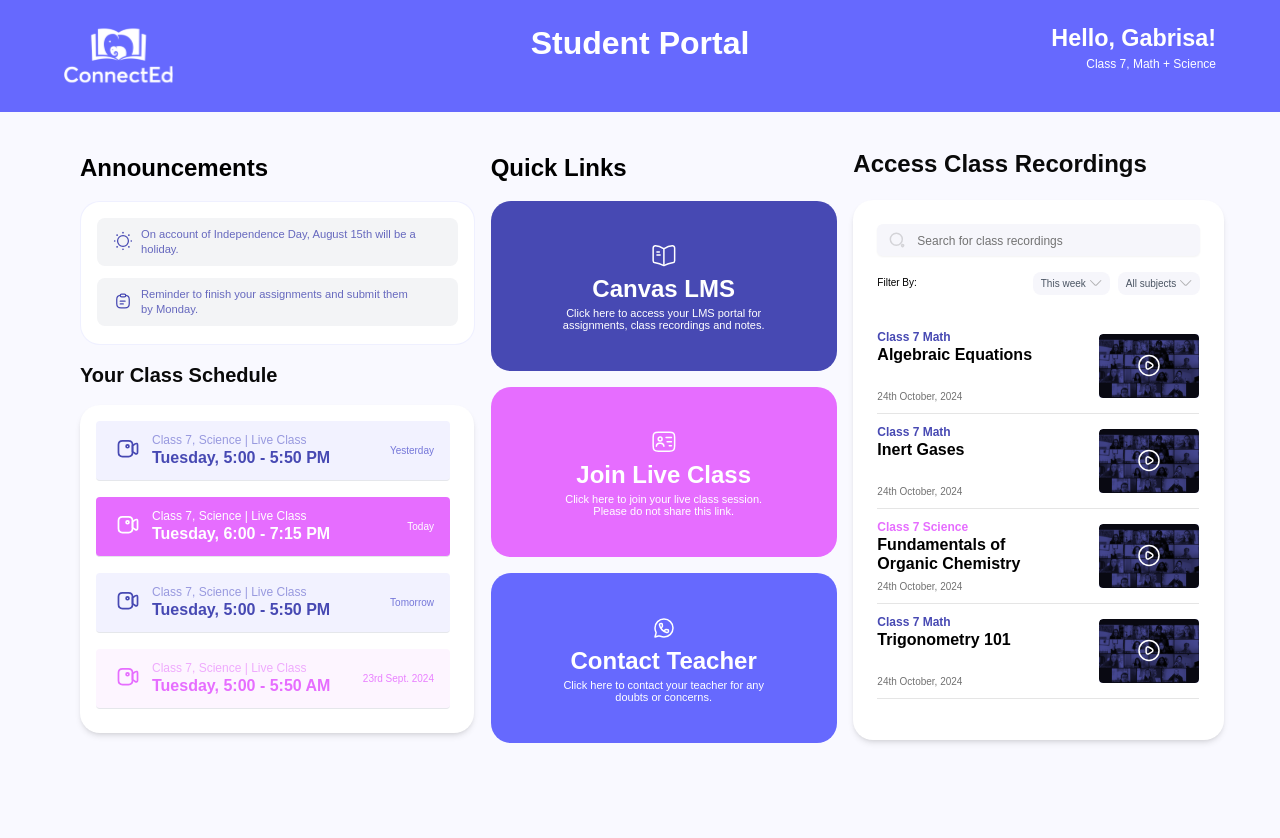
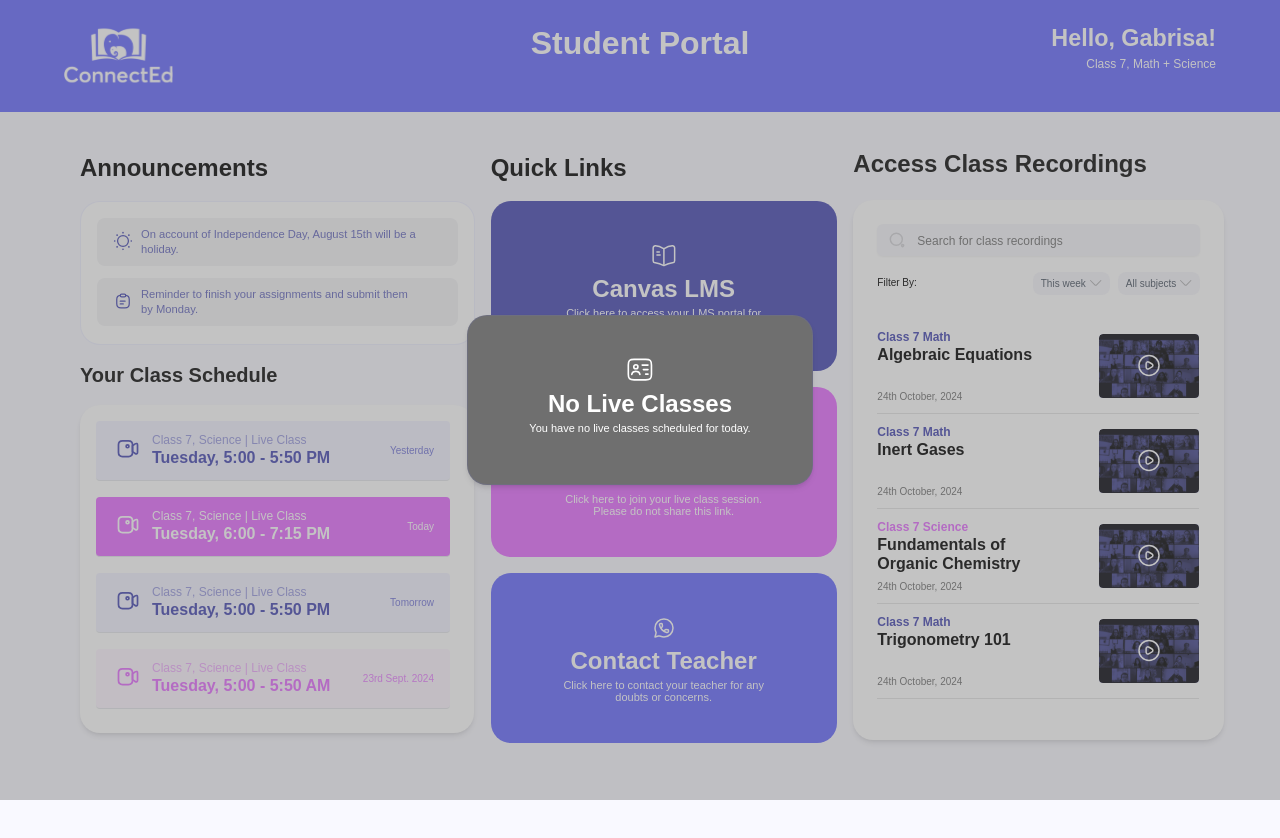
Before and after one commit to akshayaparida/student-portal, a Next.js app: page / in a window 1280 px wide. Both pictures are taken after a click on the element 663 px from the left and 472 px from the top of the page. Shown: the top 838 px of the page. Built offline with nearby package versions, Linux system fonts and the light colour scheme.

Commit message:
Fix modal design and update SVG icon implementation

```diff
--- a/components/quickLinks/QuickLinks.tsx
+++ b/components/quickLinks/QuickLinks.tsx
@@ -1,6 +1,11 @@
 "use client";
 
+import { useState } from "react";
+import Modal from './modal'; // Ensure this Modal component uses `isOpen` and `onClose` props correctly
+
 const QuickLinks = () => {
+  const [isModalOpen, setModalOpen] = useState(false); // Initialize with `false` to prevent automatic popup
+
   const links = [
     {
       id: 1,
@@ -123,9 +128,10 @@ const QuickLinks = () => {
     },
   ];
 
+
   return (
     <div>
-      <h2 className="font-outfit text-2xl font-bold text-black mb-8 w-[170px] h-[17px] rounded-[8px]   ">Quick Links</h2>
+      <h2 className="font-outfit text-2xl font-bold text-black mb-8 w-[170px] h-[17px] rounded-[8px]">Quick Links</h2>
       <div className="grid grid-cols-1 gap-4">
         {links.map((link) => (
           <div
@@ -133,6 +139,7 @@ const QuickLinks = () => {
             className={`transition-all duration-300 overflow-hidden ${link.color} rounded-[20px] w-[346px] h-[170px] hover:bg-white group
               ${link.id === 1 ? 'hover:border-[1px] hover:border-solid hover:border-[#4749B31A]' :
                link.id === 2 || link.id === 3 ? 'hover:border-[1px] hover:border-solid hover:border-[#6669FE1A]' : ''}`}
+            onClick={link.id === 2 ? () => setModalOpen(true) : undefined} // Open modal for "Join Live Class"
           >
             <div className="flex flex-col items-center justify-center h-full">
               {link.icon}
@@ -143,7 +150,7 @@ const QuickLinks = () => {
                 {link.title}
               </h3>
               <p
-                className={`text-center w-[223px] h-[21px] text-[11px] leading-[11.88px] font-outfit font-normal
+                className={`text-center w-[223px] h-[21px] text-[11px] leading-[11.88px] font-outfit
                   ${link.id === 2 ? 'text-white group-hover:text-[#E66DFF] group-hover:transition-colors duration-300' : 'text-white group-hover:text-[#4749B3]'}`}
               >
                 {link.description}
@@ -152,9 +159,15 @@ const QuickLinks = () => {
           </div>
         ))}
       </div>
+
+      {/* Modal component with `isOpen` and `onClose` props */}
+      <Modal isOpen={isModalOpen} onClose={() => setModalOpen(false)}>
+        <div>
+
+        </div>
+      </Modal>
     </div>
   );
-
 };
 
 export default QuickLinks;
--- /dev/null
+++ b/components/quickLinks/modal.tsx
@@ -0,0 +1,43 @@
+// Modal.tsx
+import React from 'react';
+import Image from 'next/image';
+
+interface ModalProps {
+  isOpen: boolean;
+  onClose: () => void;
+  children?: React.ReactNode; // Optional children for any additional content
+}
+
+const Modal: React.FC<ModalProps> = ({ isOpen, onClose, children }) => {
+  if (!isOpen) return null;
+
+  return (
+    <div className="fixed inset-0 flex items-center justify-center z-50">
+      <div
+        className="absolute inset-0 bg-[#6a6a6a] opacity-40"
+        onClick={onClose} // Close modal when overlay is clicked
+      ></div>
+      <div className="bg-[#6F6F6F] w-[346px] h-[170px] rounded-[20px] shadow-md relative border border-[#6669FE1A] flex flex-col items-center justify-center">
+
+        <div className="p-4 flex flex-col items-center text-[#FFFFFF]">
+          <Image
+            src="/liveclass.svg" // Ensure this path is correct
+            alt="No Live Classes Icon"
+            width={28} // Adjust width as needed
+            height={28} // Adjust height as needed
+            className="mb-2"
+          />
+          <h2 className="mb-2 text-center font-bold text-[24px] leading-[23.76px] font-outfit">
+            No Live Classes
+          </h2>
+          <p className="text-center w-[223px] h-[21px] text-[11px] leading-[11.88px] font-outfit">
+            You have no live classes scheduled for today.
+          </p>
+          {children} {/* Render any additional children content passed to the modal */}
+        </div>
+      </div>
+    </div>
+  );
+};
+
+export default Modal;
```
